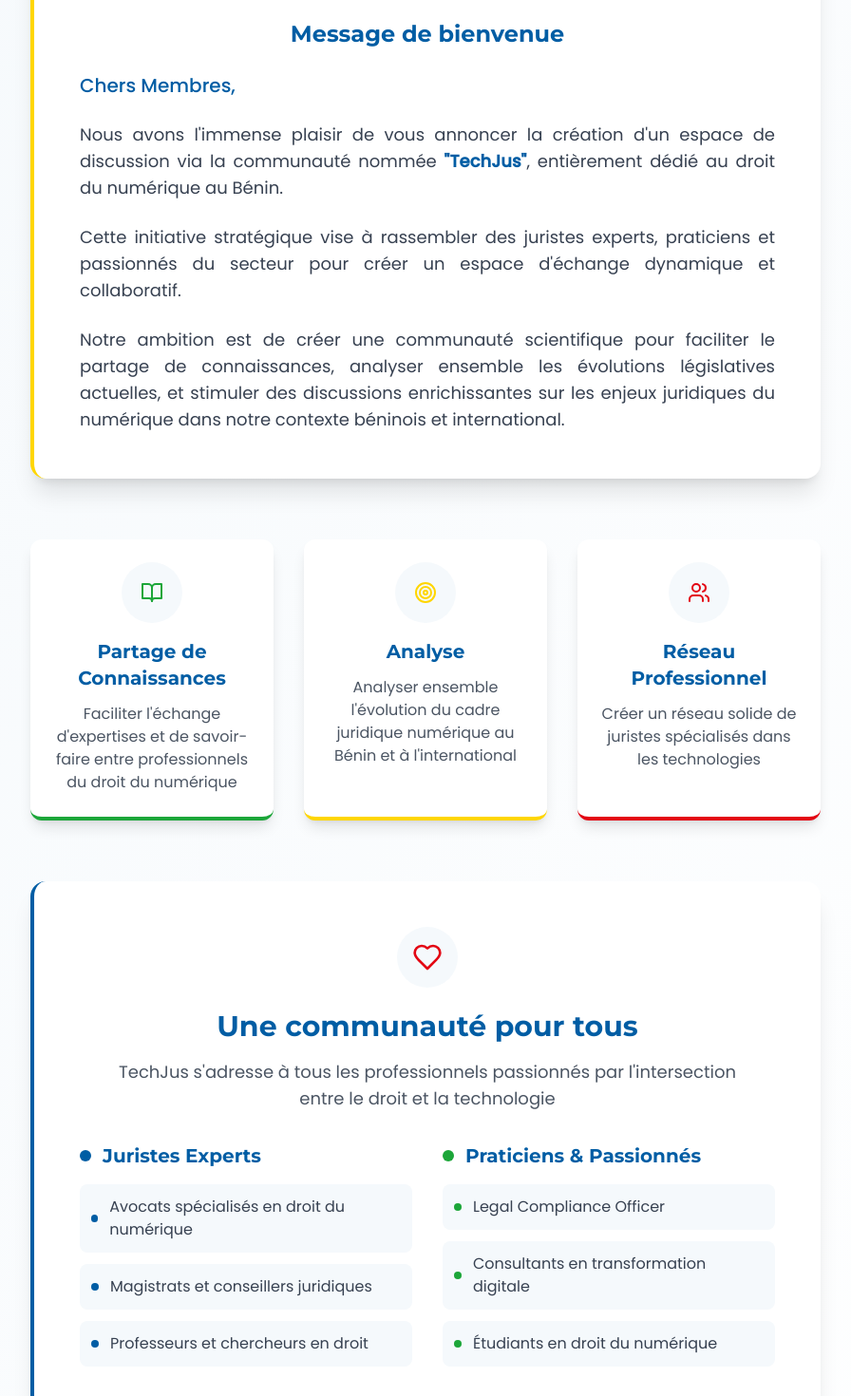
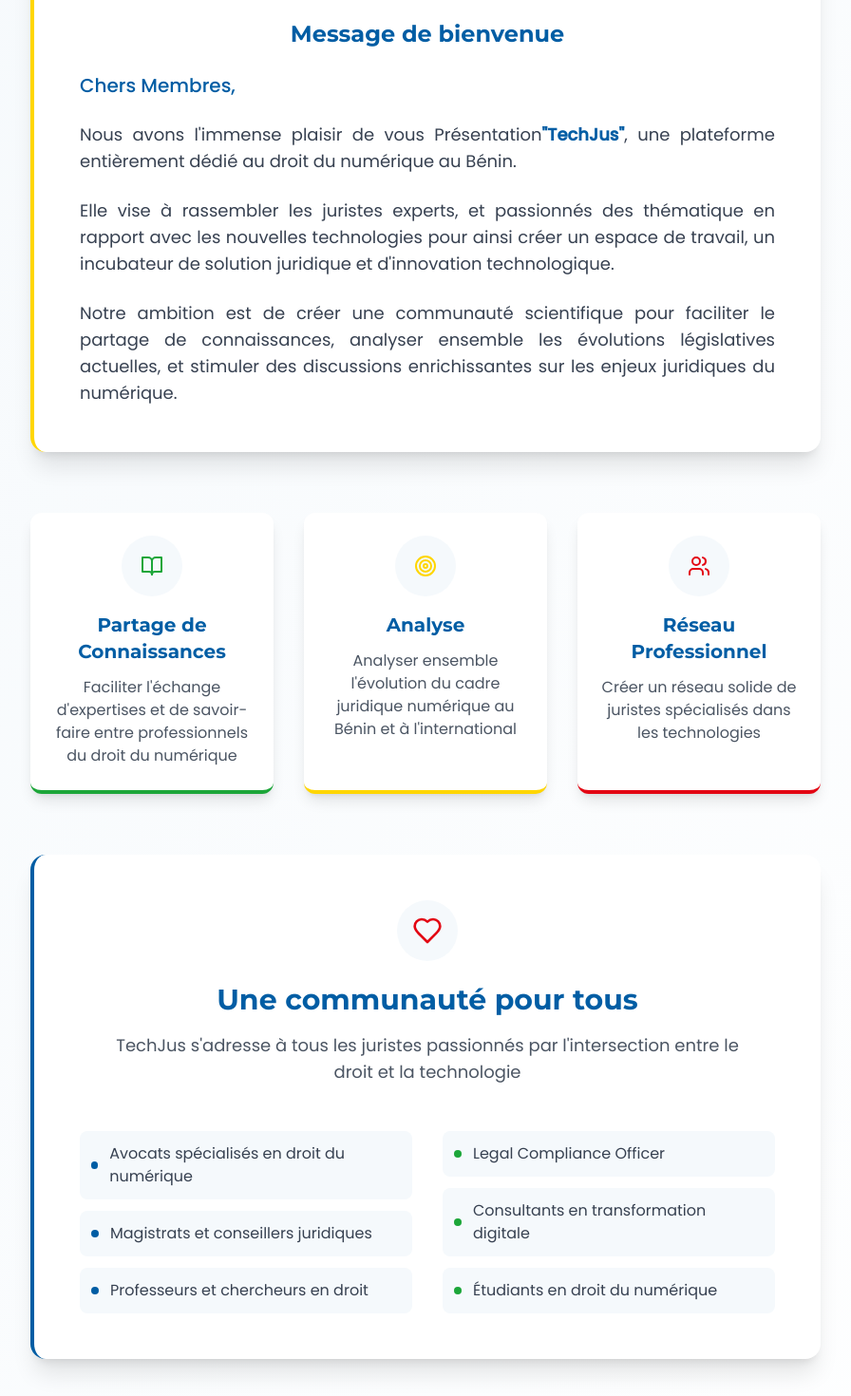
Before and after one commit to ApollosADS/techjus_bj, a React (Vite) app: page /presentation in a window 1280 px wide. Shown: the part 460-1930 px from the top of the page at 95% size, without its empty margins (192-1088 px from the left). Built offline with nearby package versions, Linux system fonts and the light colour scheme.

Commit message:
Correction Présentation

```diff
--- a/src/components/Presentation.tsx
+++ b/src/components/Presentation.tsx
@@ -45,21 +45,20 @@ const Presentation: React.FC = () => {
               </p>
 
               <p className="mb-6 text-lg text-justify">
-                Nous avons l'immense plaisir de vous annoncer la création d'un espace de discussion
-                via la communauté nommée <strong className="text-techjus-blue">"TechJus"</strong>,
-                entièrement dédié au droit du numérique au Bénin.
+                Nous avons l'immense plaisir de vous Présentation
+                <strong className="text-techjus-blue">"TechJus"</strong>,
+                une plateforme entièrement dédié au droit du numérique au Bénin.
               </p>
 
               <p className="mb-6 text-lg text-justify">
-                Cette initiative stratégique vise à rassembler des juristes experts, praticiens et
-                passionnés du secteur pour créer un espace d'échange dynamique et collaboratif.
+                Elle vise à rassembler les juristes experts, et
+                passionnés des thématique en rapport avec les nouvelles technologies pour ainsi créer un espace de travail, un incubateur de solution juridique et d'innovation technologique.
               </p>
 
               <p className="mb-0 text-lg text-justify">
                 Notre ambition est de créer une communauté scientifique pour faciliter le partage de
                 connaissances, analyser ensemble les évolutions législatives actuelles, et stimuler
-                des discussions enrichissantes sur les enjeux juridiques du numérique dans notre
-                contexte béninois et international.
+                des discussions enrichissantes sur les enjeux juridiques du numérique.
               </p>
             </div>
           </div>
@@ -107,7 +106,7 @@ const Presentation: React.FC = () => {
                 Une communauté pour tous
               </h2>
               <p className="text-gray-600 text-lg max-w-2xl mx-auto">
-                TechJus s'adresse à tous les professionnels passionnés par l'intersection
+                TechJus s'adresse à tous les juristes passionnés par l'intersection
                 entre le droit et la technologie
               </p>
             </div>
@@ -115,8 +114,6 @@ const Presentation: React.FC = () => {
             <div className="grid md:grid-cols-2 gap-8">
               <div className="space-y-4">
                 <h3 className="text-xl font-bold text-techjus-blue mb-4 flex items-center">
-                  <div className="w-3 h-3 bg-techjus-blue rounded-full mr-3"></div>
-                  Juristes Experts
                 </h3>
                 <ul className="space-y-3 text-gray-700">
                   <li className="flex items-center bg-techjus-light p-3 rounded-lg">
@@ -136,8 +133,6 @@ const Presentation: React.FC = () => {
 
               <div className="space-y-4">
                 <h3 className="text-xl font-bold text-techjus-blue mb-4 flex items-center">
-                  <div className="w-3 h-3 bg-techjus-green rounded-full mr-3"></div>
-                  Praticiens & Passionnés
                 </h3>
                 <ul className="space-y-3 text-gray-700">
                   <li className="flex items-center bg-techjus-light p-3 rounded-lg">
@@ -165,7 +160,7 @@ const Presentation: React.FC = () => {
                 Rejoignez notre communauté dès aujourd'hui
               </h2>
               <p className="text-blue-100 mb-6 max-w-2xl mx-auto">
-                Participez aux discussions, partagez vos expertises et contribuez au développement
+                Participez aux discussions, partagez vos connaissances et contribuez au développement
                 du droit du numérique au Bénin
               </p>
               <div className="flex flex-col sm:flex-row gap-4 justify-center">
```
